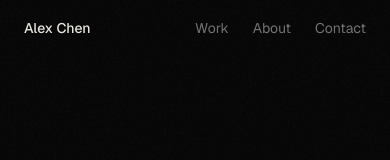
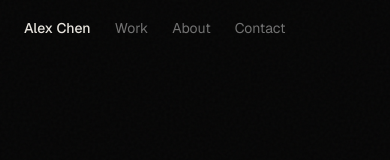
Before and after one commit to aridantang/Portofolio-website, a Next.js app: page / in a window 390 px wide. Shown: the top 160 px of the page. Built offline with nearby package versions, Linux system fonts and the light colour scheme.

Commit message:
fix: adjust layout for progress line in flex container\n\nEnsure progress line spans correctly between name and nav items.

```diff
--- a/components/nav.tsx
+++ b/components/nav.tsx
@@ -34,27 +34,23 @@ export function Nav() {
       }`}
     >
       <div className="max-w-5xl mx-auto px-6 md:px-8">
-        <div className="flex items-center justify-between h-14">
-          <div className="flex items-center gap-4">
+        <div className="flex items-center h-14 gap-6 md:gap-8">
           <Link
             href="/"
-              className="text-sm font-medium text-foreground hover:text-accent transition-colors"
+            className="text-sm font-medium text-foreground hover:text-accent transition-colors shrink-0"
           >
             Alex Chen
           </Link>
 
           {/* Progress line */}
-            <div className="hidden sm:flex items-center flex-1 max-w-[200px] md:max-w-[280px]">
-              <div className="w-full h-px bg-muted-foreground/30 relative overflow-hidden">
+          <div className="hidden sm:block flex-1 h-px bg-muted-foreground/30 relative overflow-hidden">
             <div
               className="absolute inset-y-0 left-0 bg-foreground transition-all duration-100 ease-out"
               style={{ width: `${scrollProgress}%` }}
             />
           </div>
-            </div>
-          </div>
 
-          <div className="flex items-center gap-6 md:gap-8">
+          <div className="flex items-center gap-6 md:gap-8 shrink-0">
             {navItems.map((item) => (
               <Link
                 key={item.label}
```
Lines whose indentation alone changed are shown as unchanged.
